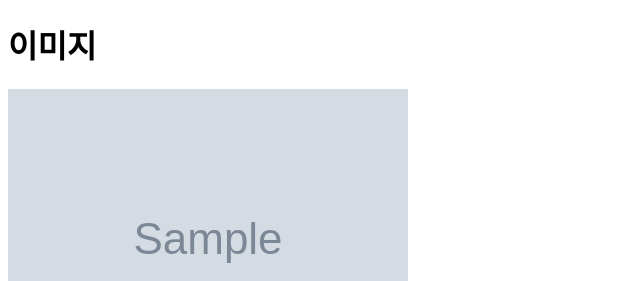
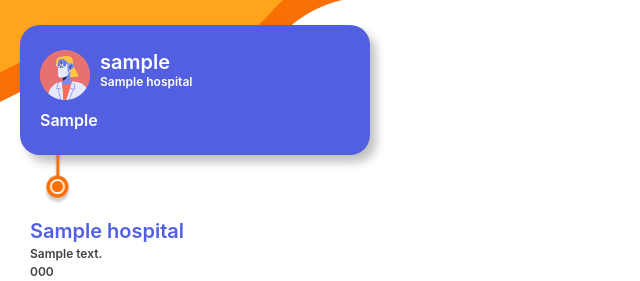
Before and after one commit to 2023-likelion-hackathon-Team3/likelion-hackathon-3-1, a Django app: page /doctor/info/1/ in a window 1280 px wide. Shown: the top 281 px of the page, without its empty margins (0-640 px from the left). Run offline with Django 4.2, Linux system fonts and the light colour scheme; tables that the repository leaves empty hold one stand-in row (values such as "Sample post"); grey boxes marked "Sample" are stand-in pictures; some libraries are stand-ins or nearby versions.

Commit message:
doctor-info 연결

```diff
--- a/HealthBridge/doctor/templates/doctor_info.html
+++ b/HealthBridge/doctor/templates/doctor_info.html
@@ -1,51 +1,87 @@
 <!DOCTYPE html>
-<html>
+<html lang="en">
     <head>
-    <title>Hospital Map</title>
-    {% if myuser.image %}
-    <h1>이미지</h1>
-    <img src="{{myuser.image.url}}">
-    {% else %}
-    <!--프사 없다면 기본 이미지-->
-    기본 이미지
-    {% endif %}
-    username : {{doctor.doctor_user}}<a href="{% url 'mypage:check' %}">수정</a>
-
-
+        <meta charset="UTF-8" />
+        <meta name="viewport" content="width=device-width, initial-scale=1.0" />
+        {% load static %}
+        <link href="{% static 'css/doctor_info.css' %}" rel="stylesheet" />
+        <title>의사 정보 보기</title>
+    </head>
+    <body>
+        <div class="doctor_box">
+            <div class="doctor_info">
+                <img src="{% static 'img/doctor_img.png' %}" id="doctor_img" />
+                <div class="doctor_text">
+                    <div id="doctor_name">{{doctor.doctor_user}}</div>
+                    <div id="doctor_hospital">{{doctor.hospital}}</div>
+                </div>
+            </div>
+            <div class="doctor_intro">
                 <!--소개글이 있다면 소개글이 보이게, 아니라면 작성하세요 문구-->
                 <!--나라면 수정할 수 있도록 만들기-->
-    <form action="{% url 'doctor:doctor-info' request.user.id %}" method="POST">
+                <form action="{% url 'doctor:doctor-info' doctor.id %}" method="POST">
                     {% csrf_token %}
-        <h2>내 소개글</h2>
                     <!--내가 이 의사인데, 글이 없다면-->
                     {% if doctor.introduction is None and request.user == doctor.doctor_user %}
-      <input type="text" placeholder="작성하세요" name="introduction">
+                    <input type="text" placeholder="소개 글을 작성하세요" name="introduction", id="introduction">
                     <!--내가 의사인데 글이 있다면-->
                     {% elif doctor.introduction and request.user == doctor.doctor_user %}
                     <input type="text" value="{{doctor.introduction}}"  name="introduction">
                     {% elif doctor.introduction is None %}
-      작성하지 않았습니다.
+                    소개 글을 작성하지 않았습니다.
                     {% else %}
                     {{doctor.introduction}}
                     {% endif %}
 
-      <h2>이력</h2>
-      <!--내가 이 의사인데, 글이 없다면-->
-      {% if doctor.history is None and request.user == doctor.doctor_user %}
-      <input type="text" placeholder="작성하세요" name="history">
-      <!--내가 의사인데 글이 있다면-->
-      {% elif doctor.history and request.user == doctor.doctor_user %}
-      <input type="text" value="{{doctor.history}}" name="history">
-      {% elif doctor.history is None %}
-      작성하지 않았습니다.
-      {% else %}
-      {{doctor.history}}
-      {% endif %}
-
                     {% if request.user == doctor.doctor_user %}
-      <input type="submit">
+                    <input type="submit" value="등록">
                     {% endif %}
                 </form>
+            </div>
+        </div>
+
+        <img src="{% static 'img/connect.png' %}" id="connect" />
+        <div class="doctor_hos">
+            <div id="doctor_hos_name">{{doctor.hospital}}</div>
+            <div id="doctor_hos_loca">{{address}}</div>
+            <div id="doctor_hos_tel">{{telephone}}</div>
+            <div id="map" style="width: 100%; height: 445px;"></div>
+        </div>
+        <!--나브바-->
+        <div class="nav">
+            <div class="nav_main">
+                <a href="{% url 'HBapp:index' %}"
+                    ><img src="{% static 'img/home.png' %}" alt="home"
+                /></a>
+                <p>홈</p>
+            </div>
+
+            <div class="nav_info">
+                <a href="{% url 'post:postList' %}"
+                    ><img src="{% static 'img/report.png' %}" alt="report"
+                /></a>
+                <p>건강정보</p>
+            </div>
+
+            <a href="{% url 'HBapp:keyword_add' %}"
+                ><img src="{% static 'img/plus.png' %}" alt="plus" id="nav_add"
+            /></a>
+
+            <div class="nav_board">
+                <a href="{% url 'board:board-main' %}"
+                    ><img src="{% static 'img/board_purple.png' %}" alt="board"
+                /></a>
+                <p>질문게시판</p>
+            </div>
+
+            <div class="nav_my">
+                <a href="{% url 'mypage:my' %}"
+                    ><img src="{% static 'img/my.png' %}" alt="my"
+                /></a>
+                <p>내 정보</p>
+            </div>
+        </div>
+        <img src="{% static 'img/nav.svg' %}" id="nav" />
 
         <script>
             function initMap() {
@@ -84,8 +120,5 @@
             }
         </script>
         <script src="https://maps.googleapis.com/maps/api/js?key={{ context.GOOGLE_MAPS_API_KEY }}&callback=initMap" async defer></script>
-</head>
-    <body>
-        <div id="map" style="width: 100%; height: 500px;"></div>
     </body>
 </html>
--- a/HealthBridge/doctor/views.py
+++ b/HealthBridge/doctor/views.py
@@ -99,6 +99,7 @@ def map_view(request, id):
     doctor = Doctor.objects.get(pk=id)
     myuser = MyUser.objects.get(pk=id)
     address = doctor.hospital.address
+    telephone = doctor.hospital.telephone
     hospital_name = doctor.hospital.hospital_name
 
     if request.method == "POST":
@@ -116,6 +117,7 @@ def map_view(request, id):
             "hospital_name": hospital_name,
             "doctor": doctor,
             "myuser": myuser,
+            "telephone":telephone,
         },
     )
 
```
Lines whose indentation alone changed are shown as unchanged.
